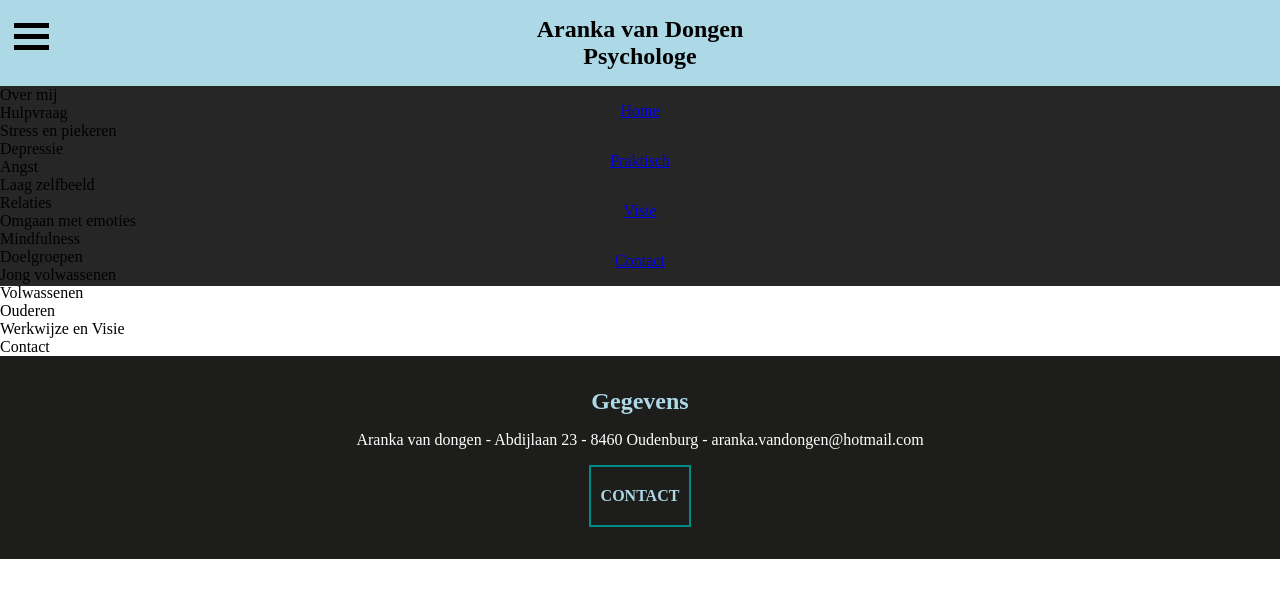
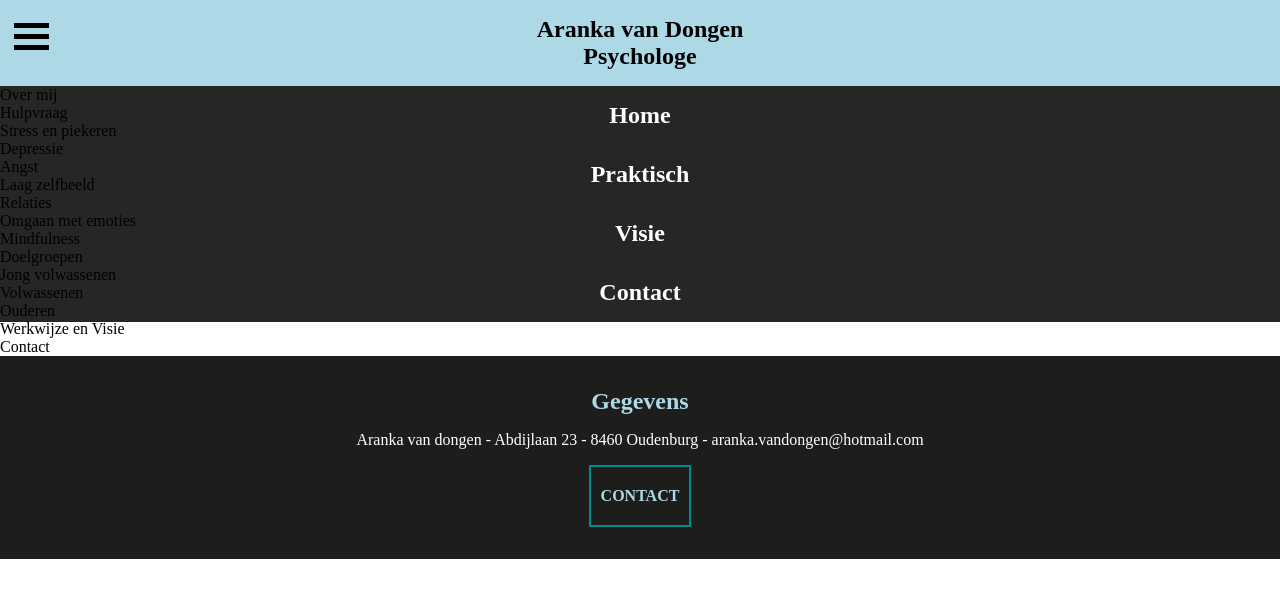
Before and after one commit to alexandersels/psyte, a plain HTML site: page index.html in a window 1280 px wide. Both pictures are taken after a click on the button 31 px from the left and 36 px from the top of the page. Drawn offline with Linux system fonts and the light colour scheme.

Commit message:
feature: Added dropdown animation for header

```diff
--- a/index.html
+++ b/index.html
@@ -67,5 +67,6 @@
         <a href="#">CONTACT</a>
     </div>
 </footer>
+<script src="shared.js"></script>
 </body>
 </html>
--- a/main.css
+++ b/main.css
@@ -19,6 +19,7 @@ main {
     padding: 1rem 0;
     background: lightblue;
     display: flex;
+    z-index: 100;
 }
 
 .header-title {
@@ -52,10 +53,13 @@ main {
 }
 
 .nav-mobile {
+    transform: translateY(-200%);
     position: absolute;
     background-color: rgba(0, 0, 0, 0.85);
     height: auto;
     width: 100%;
+    transition: transform 300ms ease-out;
+    z-index: 80;
 }
 
 .nav-mobile__items {
@@ -74,10 +78,10 @@ main {
     margin: 1rem 0;
 }
 
-.mobile-nav__item a {
+.nav-mobile__item a {
     font-size: 1.5rem;
     text-decoration: none;
-    color: #0e4f1f;
+    color: white;
     font-weight: bold;
     padding: 0.2rem 0;
 }
@@ -118,3 +122,8 @@ main {
     padding: 20px 10px;
     margin-bottom: 2rem;
 }
+
+.open {
+    display: block !important;
+    transform: translateY(0) !important;
+}
--- /dev/null
+++ b/shared.js
@@ -0,0 +1,11 @@
+var mobileNav = document.querySelector(".nav-mobile");
+var headerButton = document.querySelector(".header-button");
+
+headerButton.addEventListener("click", function() {
+    if (mobileNav.classList.contains("open")) {
+        mobileNav.classList.remove("open")
+    }
+    else {
+        mobileNav.classList.add("open")
+    }
+});
```
